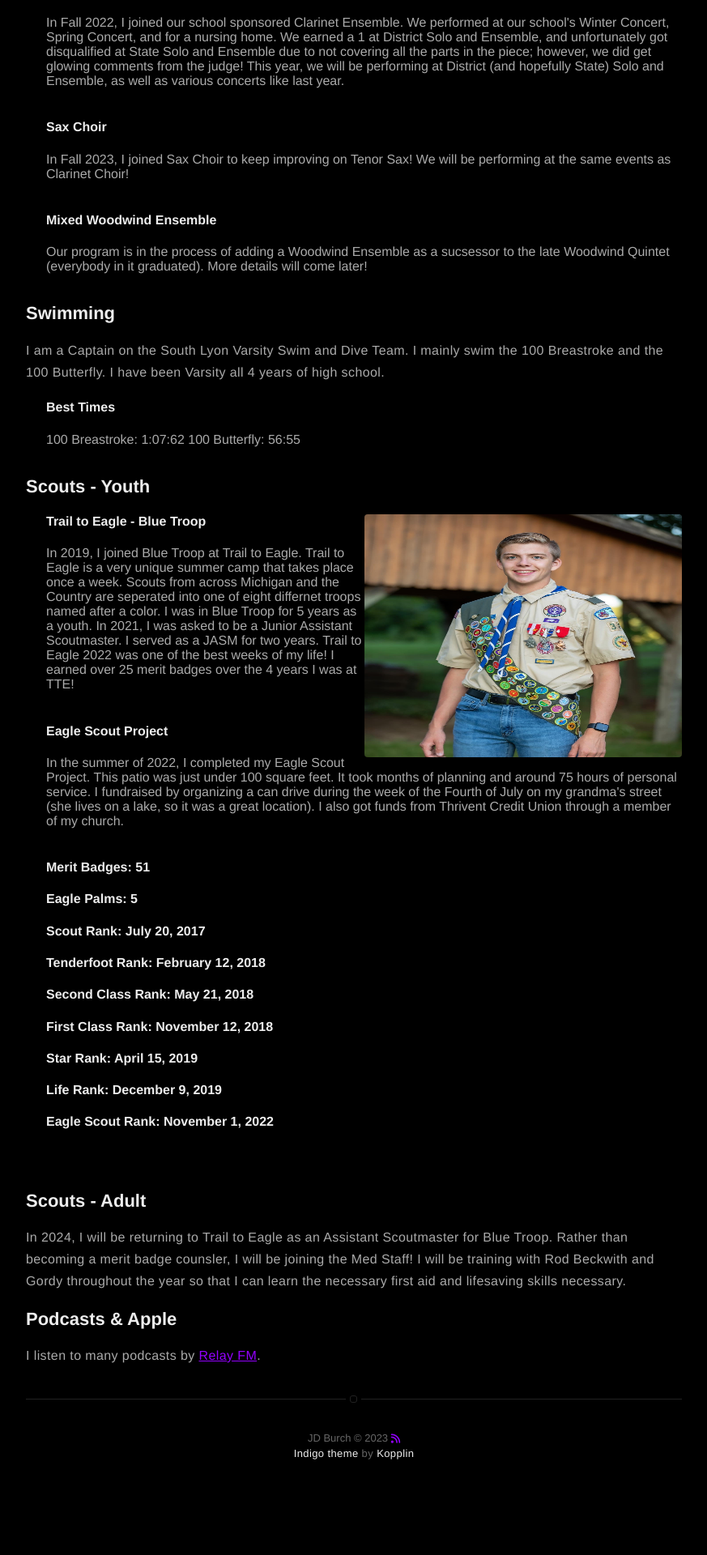
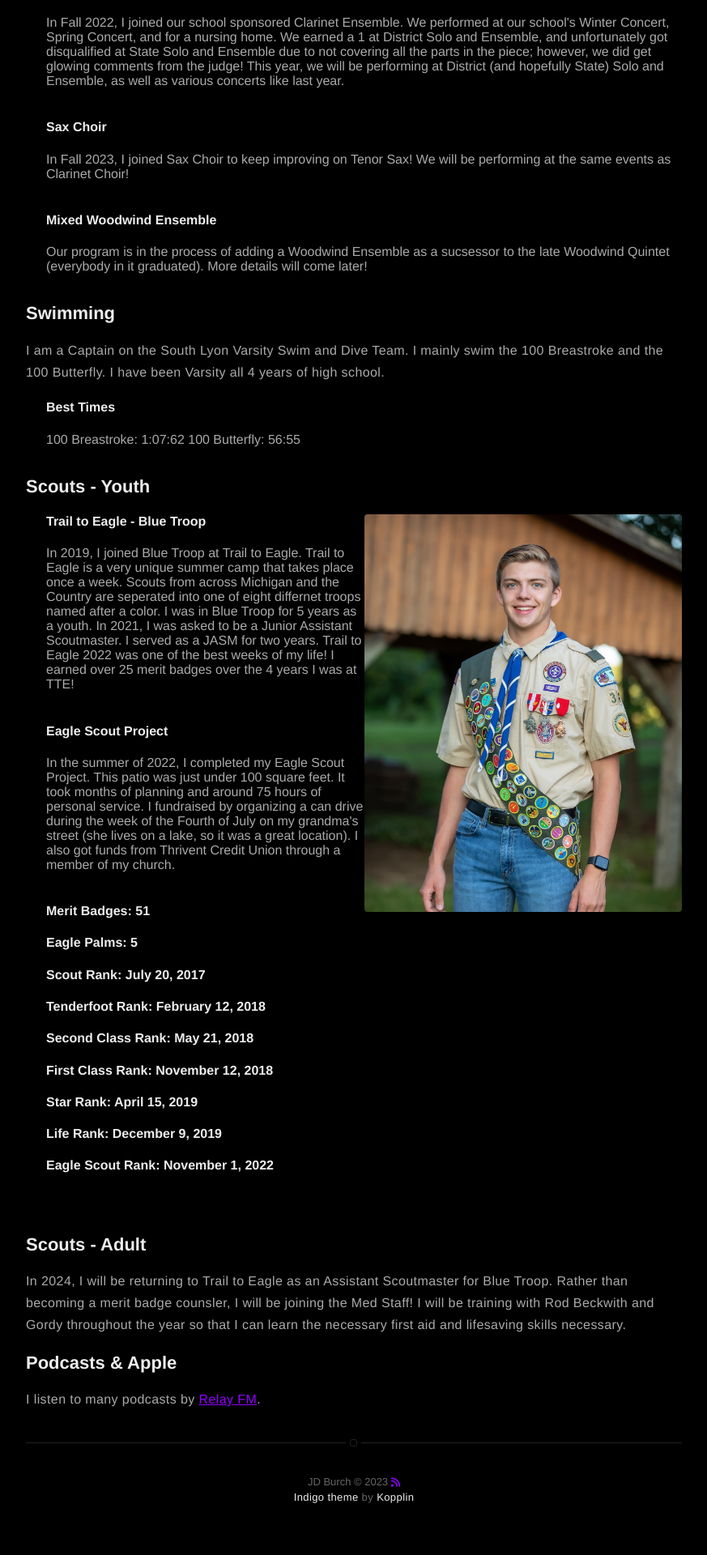
Before and after one commit to JDBurchHuzzah/jdburchhuzzah.github.io, a Jekyll site: the page built from about.md, in a window 1280 px wide. Shown: the part 1488-3408 px from the top of the page at 81% size, without its empty margins (203-1076 px from the left). Built offline with Jekyll 4.4.1, drawn with Linux system fonts in a browser that asks for light colours; nearby versions of some CDN libraries; before the commit the page ends 3354 px from its top, so only the background shows below that.

Commit message:
Update about.md

```diff
--- a/about.md
+++ b/about.md
@@ -42,7 +42,7 @@
 <h2>Scouts - Youth</h2>
 <div style="margin-left: 25px;">
   <section>
-  <img src="/assets/images/boyscout.jpg" class="alignright" width="720" height="300"> <h4>Trail to Eagle - Blue Troop</h4>In 2019, I joined Blue Troop at Trail to Eagle. Trail to Eagle is a very unique summer camp that takes place once a week. Scouts from across Michigan and the Country are seperated into one of eight differnet troops named after a color. I was in Blue Troop for 5 years as a youth. In 2021, I was asked to be a Junior Assistant Scoutmaster. I served as a JASM for two years. Trail to Eagle 2022 was one of the best weeks of my life! I earned over 25 merit badges over the 4 years I was at TTE!<br><br>
+  <img src="/assets/images/boyscout.jpg" class="alignright" width="720" height="auto"> <h4>Trail to Eagle - Blue Troop</h4>In 2019, I joined Blue Troop at Trail to Eagle. Trail to Eagle is a very unique summer camp that takes place once a week. Scouts from across Michigan and the Country are seperated into one of eight differnet troops named after a color. I was in Blue Troop for 5 years as a youth. In 2021, I was asked to be a Junior Assistant Scoutmaster. I served as a JASM for two years. Trail to Eagle 2022 was one of the best weeks of my life! I earned over 25 merit badges over the 4 years I was at TTE!<br><br>
   <h4>Eagle Scout Project</h4>In the summer of 2022, I completed my Eagle Scout Project. This patio was just under 100 square feet. It took months of planning and around 75 hours of personal service. I fundraised by organizing a can drive during the week of the Fourth of July on my grandma's street (she lives on a lake, so it was a great location). I also got funds from Thrivent Credit Union through a member of my church.<br><br>
   </section>
   <h4>Merit Badges: 51</h4>
```
